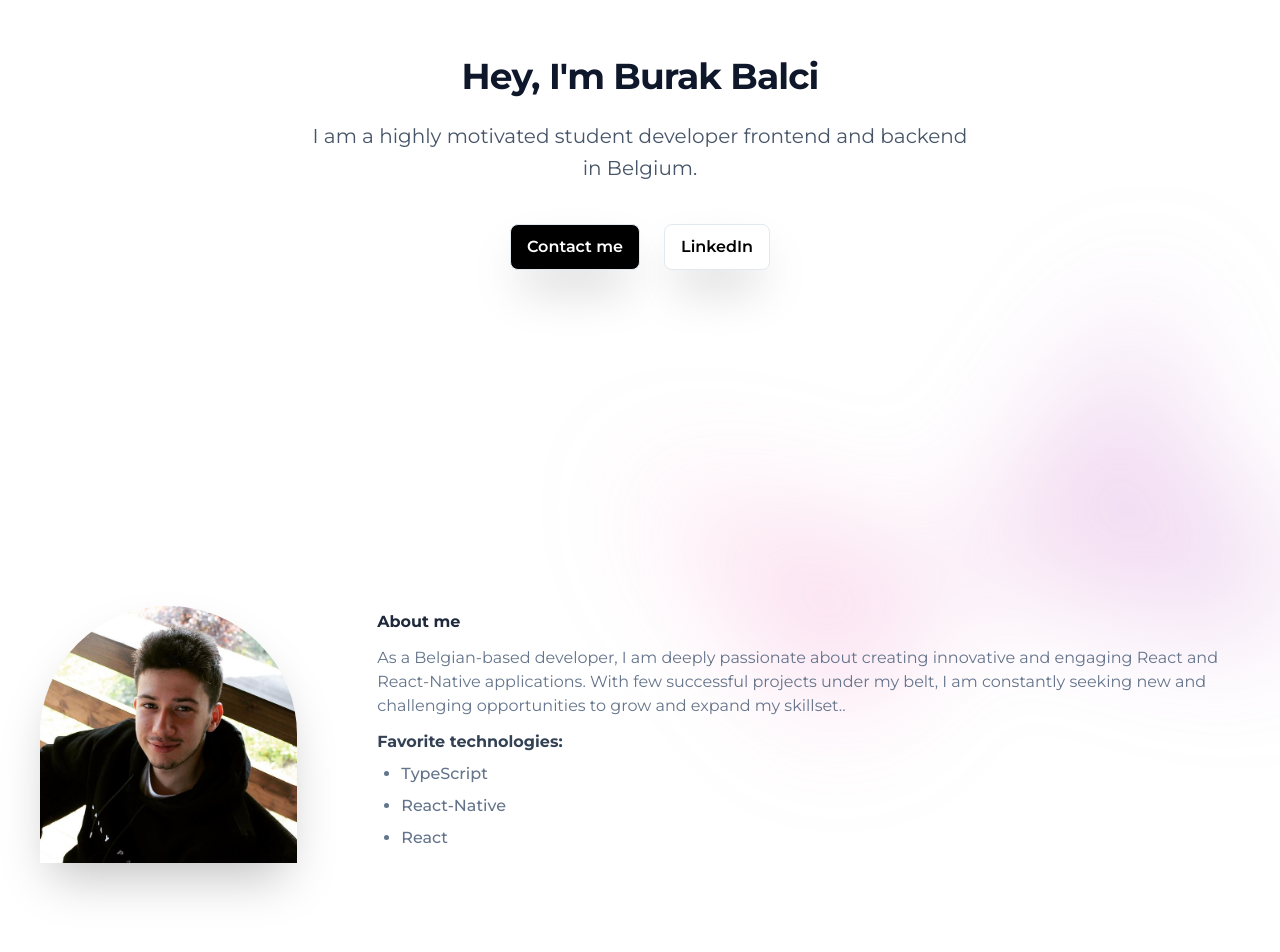
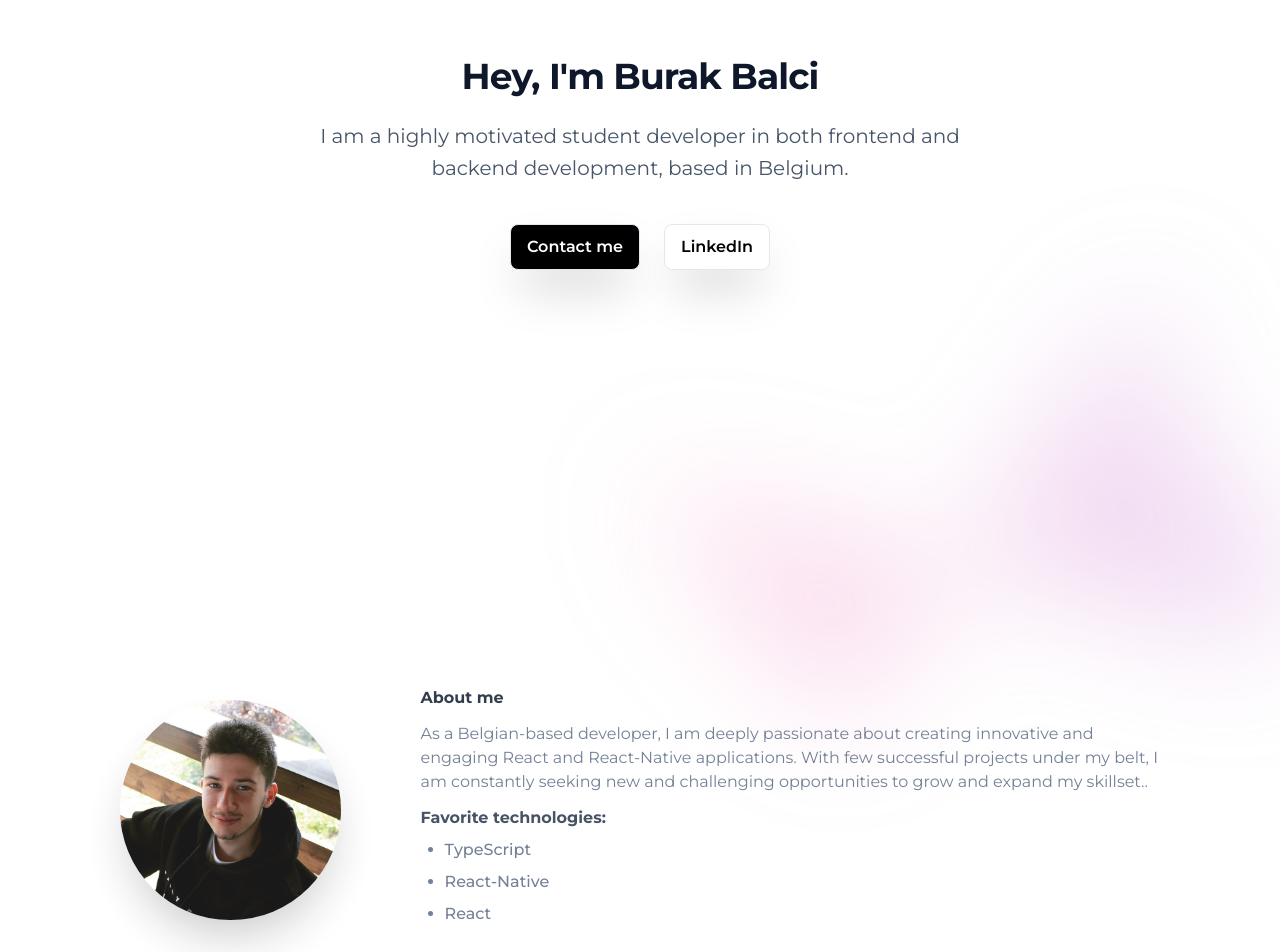
Before and after one commit to Bataklik/Bataklik-Portfolio, a Next.js app: page / in a window 1280 px wide. Shown: the part 200-1152 px from the top of the page. Built offline with nearby package versions, Linux system fonts and the light colour scheme.

Commit message:
feat: :white_check_mark: Update

```diff
--- a/src/components/core/about.tsx
+++ b/src/components/core/about.tsx
@@ -45,7 +45,7 @@ export function AboutSection({}) {
       id="about"
       className="p-10  py-20"
     >
-      <div className="container py-15 mx-auto flex flex-col-reverse lg:flex-row items-center gap-20">
+      <div className="container py-15 mx-auto flex flex-col-reverse lg:flex-row items-center gap-20 rounded-sm opacity-90 p-20">
         {/* Left */}
         <div className="relative">
           {/* <img className="w-1/4 h-1/4 absolute left-0 -z-10" alt={} /> */}
@@ -53,7 +53,7 @@ export function AboutSection({}) {
             initial={"inactive"}
             variants={leftContainerVariants}
             animate={"active"}
-            className="h-full rounded-t-full shadow-2xl overflow-hidden"
+            className="h-full rounded-full shadow-2xl overflow-hidden hover:shadow-xl"
           >
             <motion.img
               alt={"Portrait"}
--- a/src/components/core/intro.tsx
+++ b/src/components/core/intro.tsx
@@ -26,6 +26,8 @@ const descriptionVariants: Variants = {
 };
 
 export function IntroSection() {
+  const intro =
+    "I am a highly motivated student developer in both frontend and backend development, based in Belgium.";
   return (
     <motion.section
       initial={{ opacity: 0 }}
@@ -49,8 +51,7 @@ export function IntroSection() {
             animate={"active"}
             className="mt-6 text-xl leading-8 text-gray-600"
           >
-            I am a highly motivated student developer frontend and backend in
-            Belgium.
+            {intro}
           </motion.p>
           <div className="mt-10 flex items-center justify-center gap-x-6">
             <IntroButton text={"Contact me"} href={"#contact"} white={false} />
```
